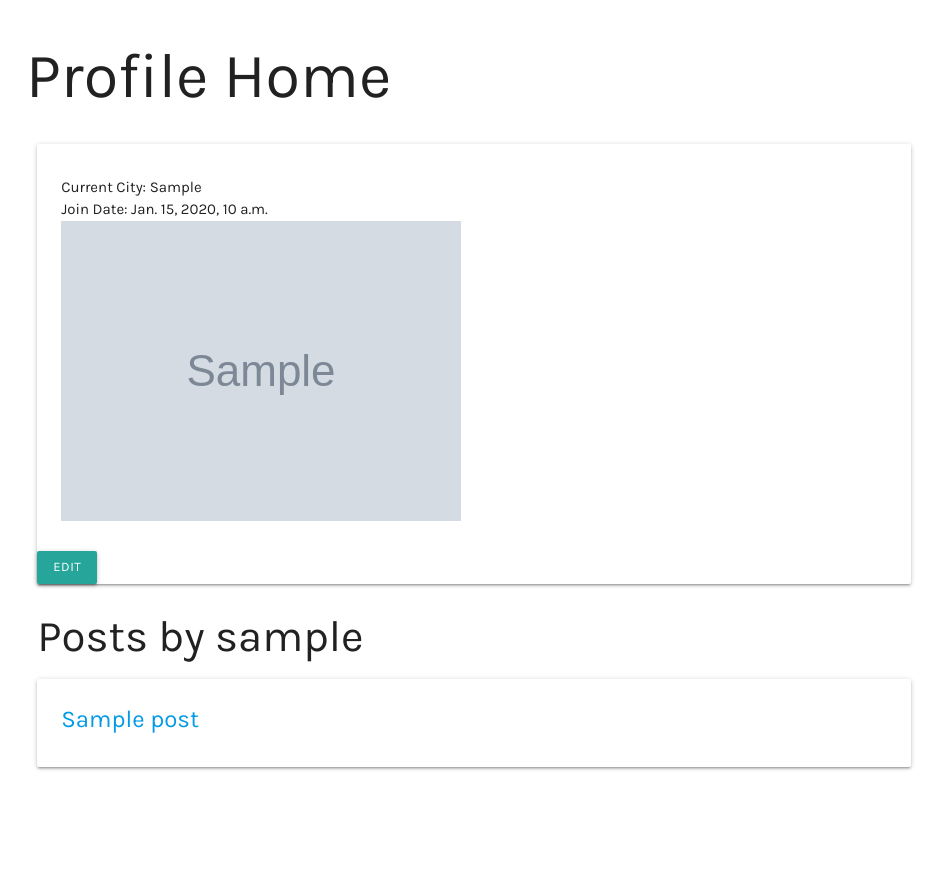
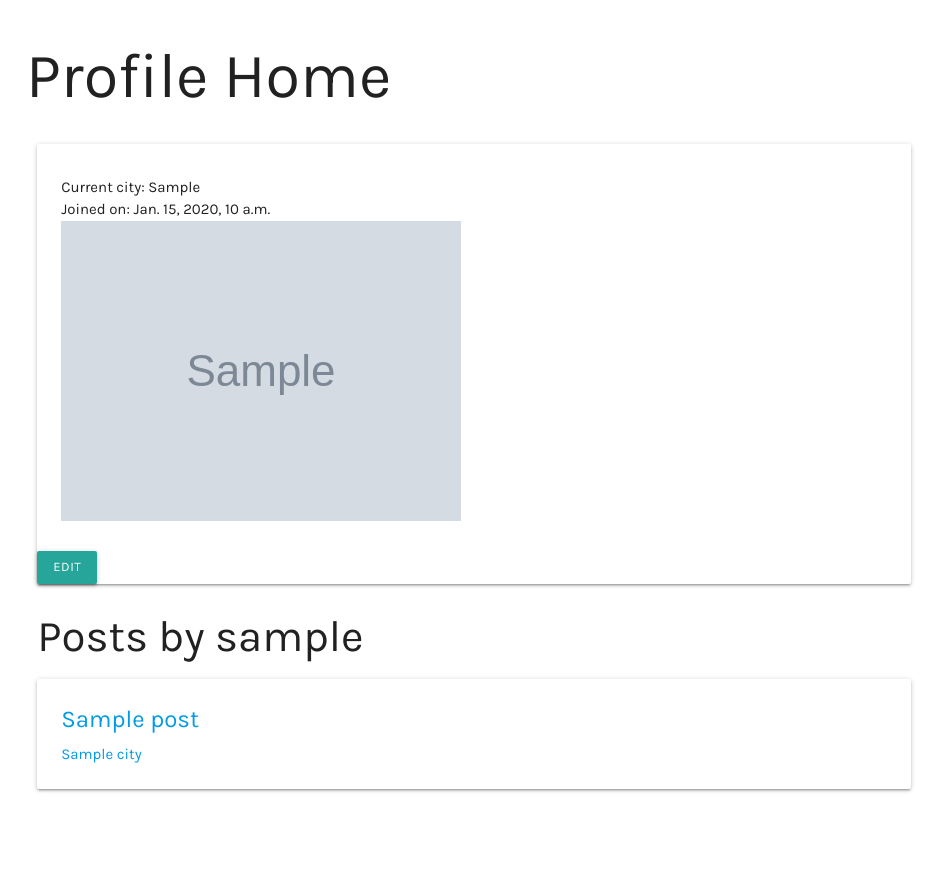
Before and after one commit to laurapease/GA-Wayfarer-Project, a Django app: page /profile/ in a window 1280 px wide. Shown: the part 64-941 px from the top of the page, without its empty margins (166-1110 px from the left). Before the commit the page ends 834 px from the top, so only its background shows below. Run offline with Django 3.2, Linux system fonts and the light colour scheme; a user stored in the database is signed in; tables that the repository leaves empty hold one stand-in row (values such as "Sample post"); grey boxes marked "Sample" are stand-in pictures.

Commit message:
adds dynamic city link to post cards on profile page

```diff
--- a/main_app/templates/profile/index.html
+++ b/main_app/templates/profile/index.html
@@ -13,8 +13,8 @@
       <div class="card">
           <div class="card-content">
             <span class="card-title">{{ profile.name }}</span>
-            <p>Current City: {{profile.current_city}}</p>
-            <p>Join Date: {{ profile.join_date }}</p>
+            <p>Current city: {{profile.current_city}}</p>
+            <p>Joined on: {{ profile.join_date }}</p>
             <img src="{{ profile.avatar.url }}">
           </div>
           <a href="{% url 'edit_profile' profile.id %}" type="submit" class="btn-small">
@@ -29,6 +29,7 @@
           <a href="{% url 'view_post' post.id %}">
             <span class="card-title">{{ post.title }}</span>
           </a>
+          <a href="{% url 'view_city' post.city.id %}">{{ post.city }}</a>
         </div>
           {% endfor %}
       </div>
```
